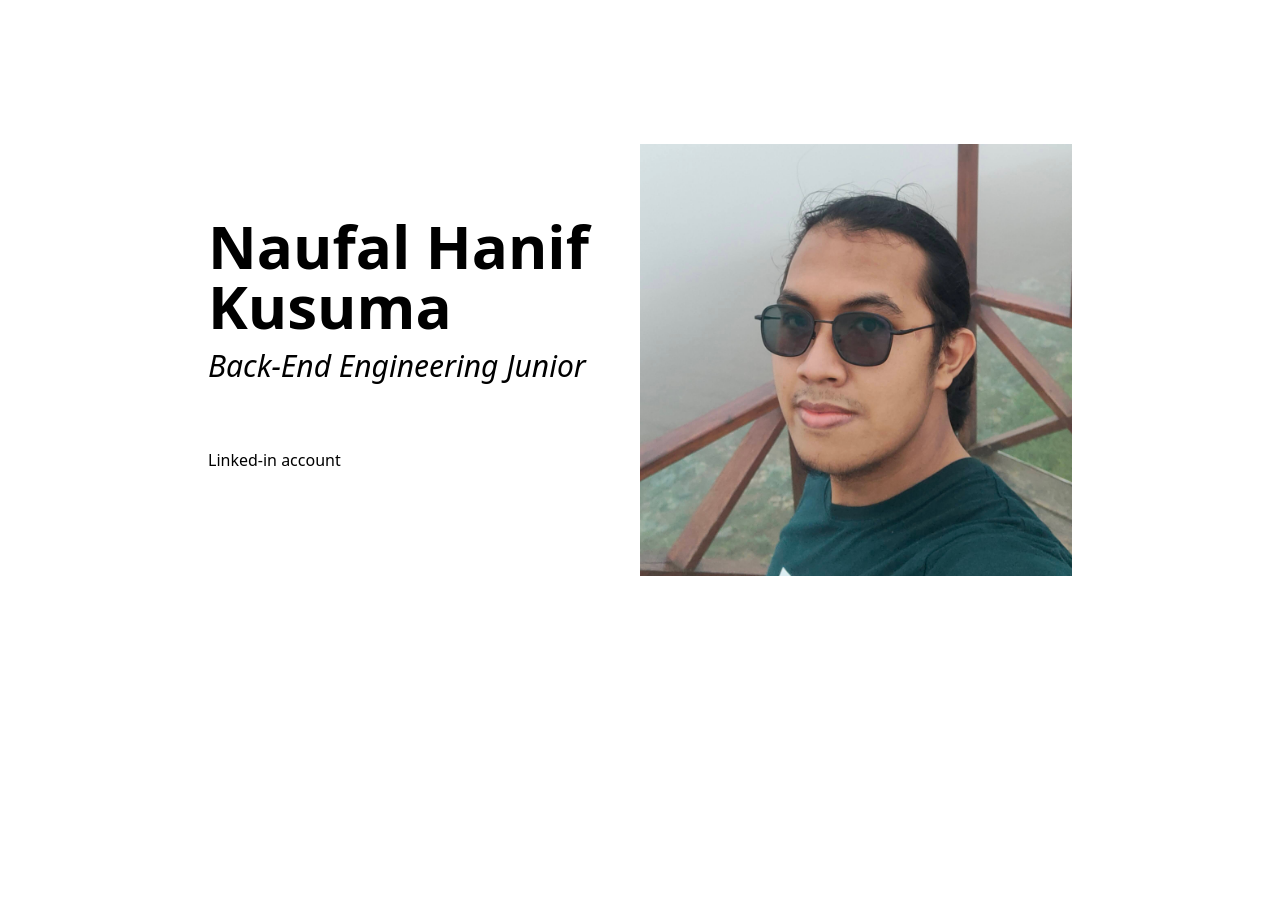
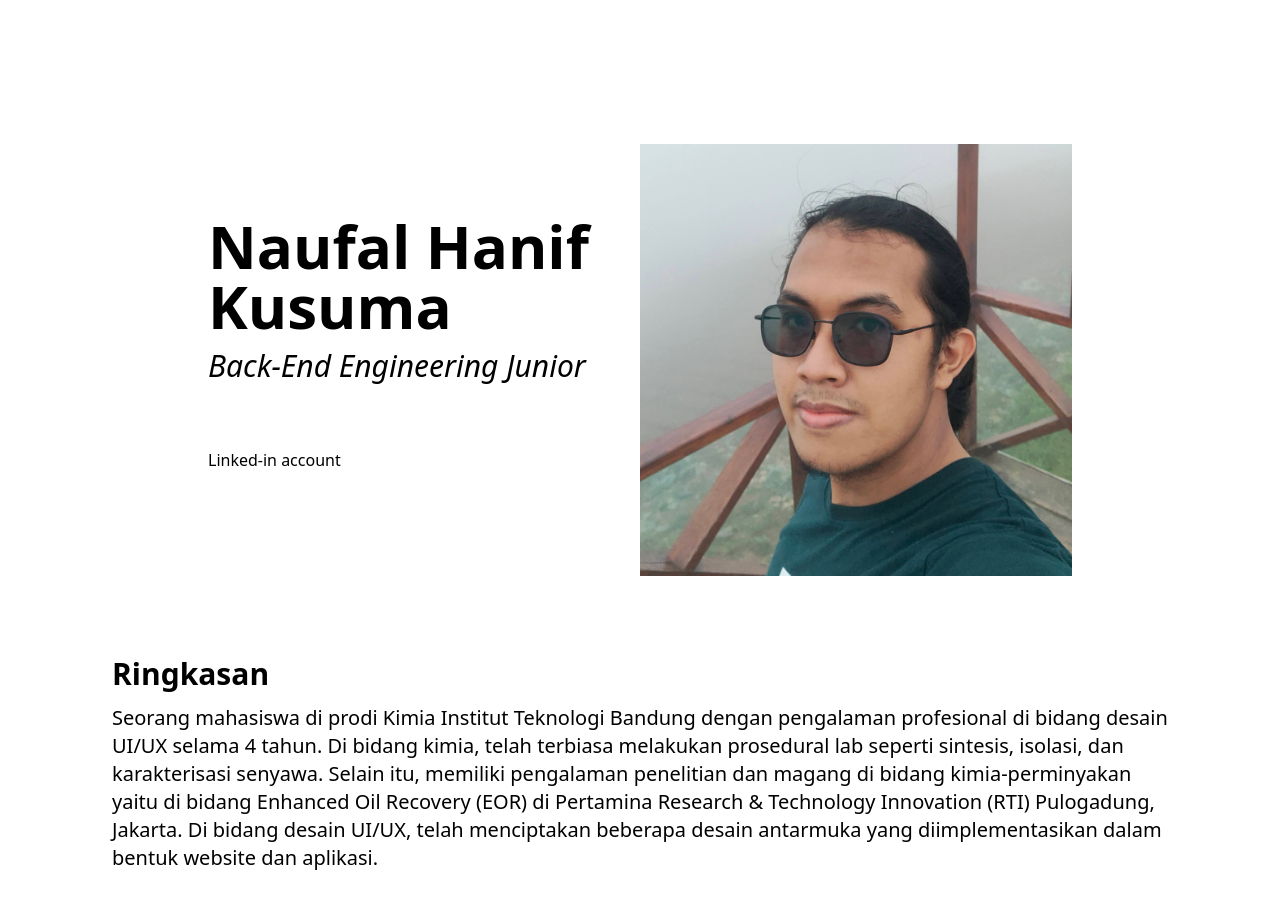
Before and after one commit to enhaka13/naufal_hanif_kusuma-final_project, a plain HTML site: page index.html in a window 1280 px wide. Before the commit the page ends 800 px from the top, so only its background shows below. Drawn offline with nearby package versions, Linux system fonts and the light colour scheme; files whose address does not match are found by name.

Commit message:
adding section with id=brief-description

```diff
--- a/index.html
+++ b/index.html
@@ -37,6 +37,21 @@
             </div>
         </div>
     </section>
+
+    <section id="brief-description">
+        <h1 class="text-3xl font-bold mb-3">Ringkasan</h1>
+        <p class="text-xl text-justify mb-16 sm:text-left">
+          Seorang mahasiswa di prodi Kimia Institut Teknologi Bandung dengan
+          pengalaman profesional di bidang desain UI/UX selama 4 tahun. Di bidang
+          kimia, telah terbiasa melakukan prosedural lab seperti sintesis,
+          isolasi, dan karakterisasi senyawa. Selain itu, memiliki pengalaman
+          penelitian dan magang di bidang kimia-perminyakan yaitu di bidang
+          Enhanced Oil Recovery (EOR) di Pertamina Research & Technology
+          Innovation (RTI) Pulogadung, Jakarta. Di bidang desain UI/UX, telah
+          menciptakan beberapa desain antarmuka yang diimplementasikan dalam
+          bentuk website dan aplikasi.
+        </p>
+      </section>
 </body>
 
 </html>
```
